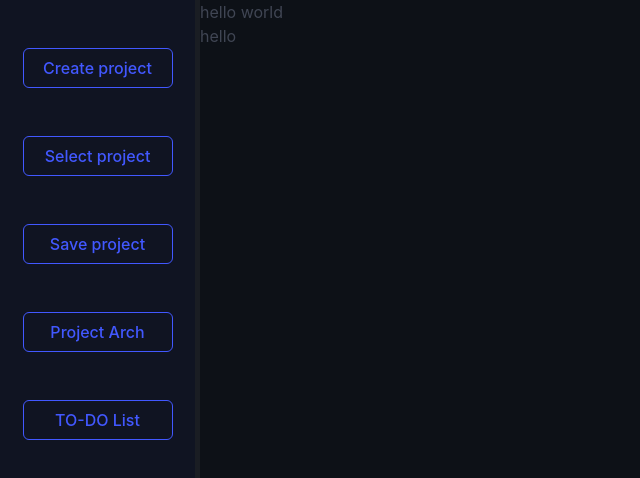
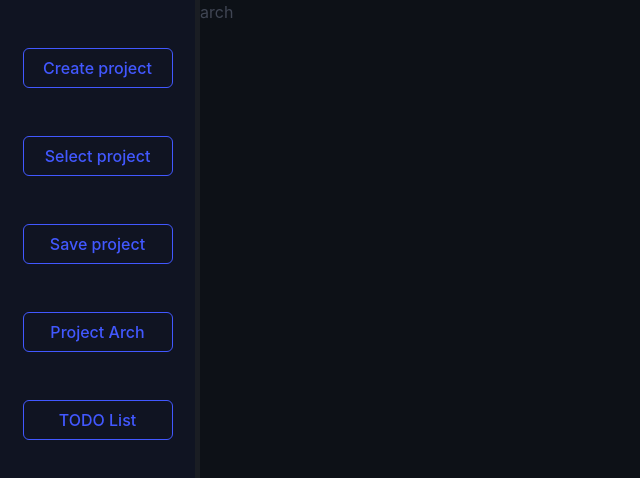
Before and after one commit to GuntronDev/projeger, a Svelte app: page / in a window 1280 px wide. Shown: the top 478 px of the page, without its empty margins (0-640 px from the left). Built offline with nearby package versions, Linux system fonts and the light colour scheme.

Commit message:
added: arch/todo change page by reactive svelte

```diff
--- a/index.html
+++ b/index.html
@@ -12,16 +12,15 @@
         <button class="button is-outlined is-link mt-6">Create project</button>
         <button class="button is-outlined is-link mt-6" id="select-project">Select project</button>
         <button class="button is-outlined is-link mt-6">Save project</button>
-        <button class="button is-outlined is-link mt-6">Project Arch</button>
-        <button class="button is-outlined is-link mt-6">TO-DO List</button>
+        <button class="button is-outlined is-link mt-6" id="arch-button">Project Arch</button>
+        <button class="button is-outlined is-link mt-6" id="todo-button">TODO List</button>
 
       </aside>
       <main>
         <div id="app"></div>
-        <p>hello </p>
       </main>
     </div>
   </body>
-  <script src="./src/electron/renderer.cjs"></script>
   <script type="module" src="./src/main.js"></script>
+  <script type="module" src="./src/electron/renderer.js"></script>
 </html>
--- a/src/App.svelte
+++ b/src/App.svelte
@@ -1 +1,15 @@
-<p>hello world</p>
+<script>
+    import Arch from "./Arch.svelte";
+    import Todo from "./Todo.svelte";
+    import {currentView} from "./stores";
+
+</script>
+
+<div>
+    {#if $currentView === "arch"}
+        <Arch />
+
+    {:else if $currentView === "todo"}
+        <Todo/>
+    {/if}
+</div>
--- /dev/null
+++ b/src/Arch.svelte
@@ -0,0 +1 @@
+<p>arch</p>
--- /dev/null
+++ b/src/Todo.svelte
@@ -0,0 +1 @@
+<p>todo</p>
--- a/src/electron/renderer.cjs
+++ /dev/null
@@ -1,3 +0,0 @@
-document.getElementById("select-project").addEventListener("click", () => {
-    PROJEGER.SelectFile();
-    });
--- /dev/null
+++ b/src/electron/renderer.js
@@ -0,0 +1,13 @@
+import {currentView} from "../stores.js";
+
+document.getElementById("select-project").addEventListener("click", () => {
+    // @ts-ignore
+    PROJEGER.SelectFile();
+    });
+
+document.getElementById("arch-button").addEventListener("click", () => {
+    currentView.set("arch")
+})
+document.getElementById("todo-button").addEventListener("click", () => {
+    currentView.set("todo")
+})
--- /dev/null
+++ b/src/stores.js
@@ -0,0 +1,3 @@
+import { writable } from "svelte/store";
+
+export let currentView = writable("arch");
```
